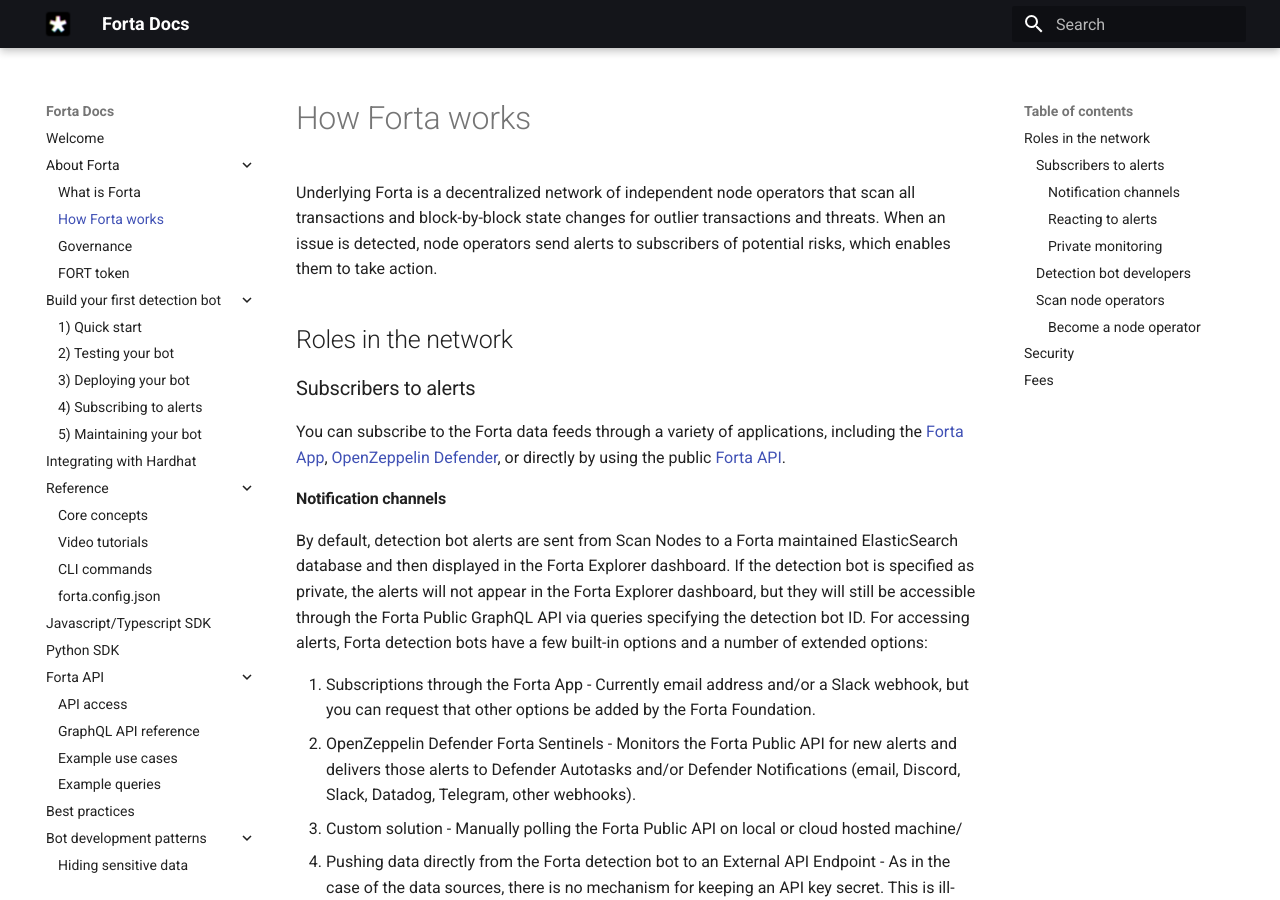
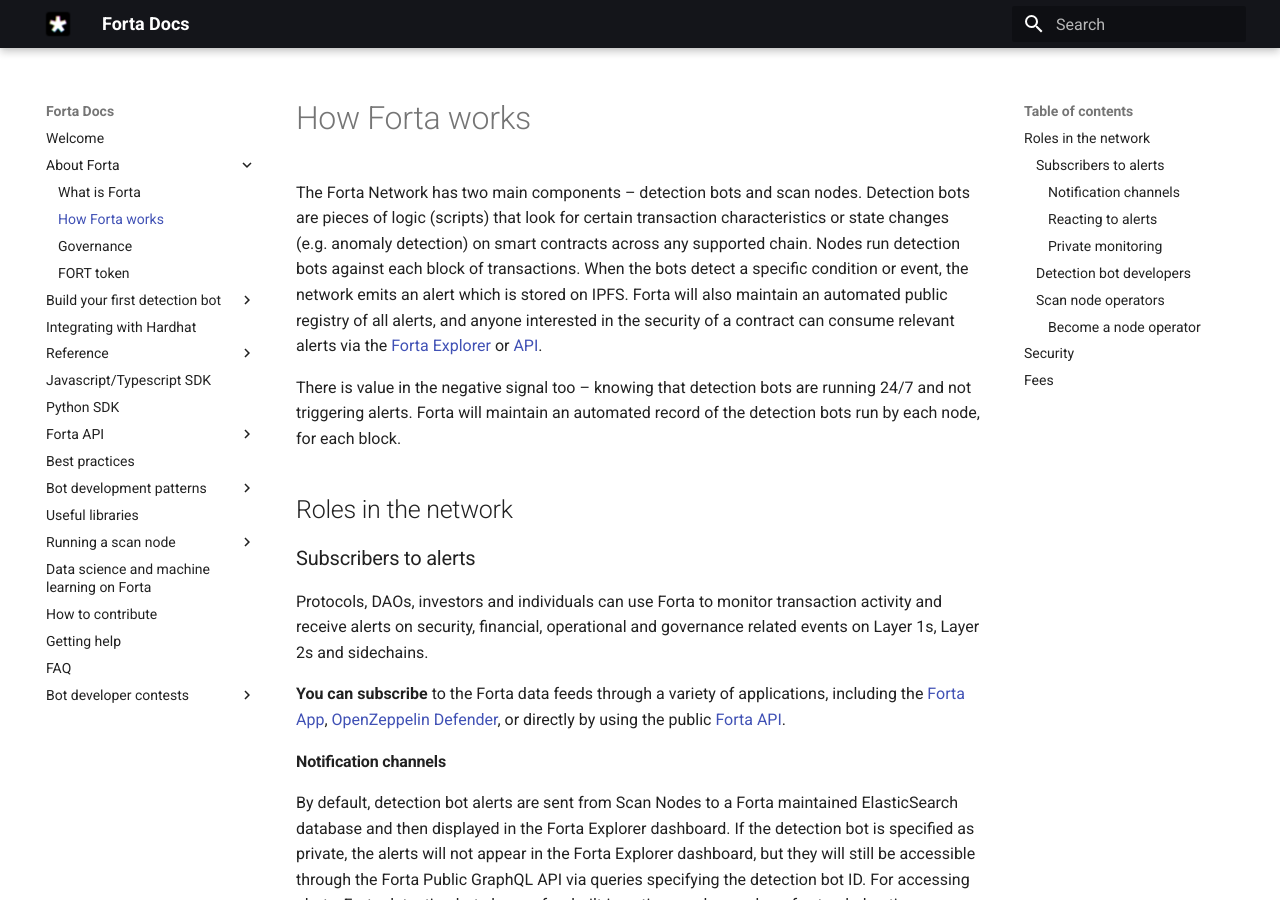
Before and after one commit to forta-network/docs, an MkDocs documentation site: the page built from docs/how-forta-works.md, in a window 1280 px wide and 900 px high. Built offline with MkDocs 1.6.1 and Material for MkDocs 9.7.7, drawn with Linux system fonts in a browser that asks for light colours; some of the changed text lies outside the part shown.

Commit message:
incorporate feedback

```diff
--- a/docs/how-forta-works.md
+++ b/docs/how-forta-works.md
@@ -1,12 +1,16 @@
 # How Forta works
 
-Underlying Forta is a decentralized network of independent node operators that scan all transactions and block-by-block state changes for outlier transactions and threats. When an issue is detected, node operators send alerts to subscribers of potential risks, which enables them to take action.
+The Forta Network has two main components – detection bots and scan nodes. Detection bots are pieces of logic (scripts) that look for certain transaction characteristics or state changes (e.g. anomaly detection) on smart contracts across any supported chain. Nodes run detection bots against each block of transactions. When the bots detect a specific condition or event, the network emits an alert which is stored on IPFS. Forta will also maintain an automated public registry of all alerts, and anyone interested in the security of a contract can consume relevant alerts via the [Forta Explorer](https://explorer.forta.network/) or [API](api.md).
+
+There is value in the negative signal too – knowing that detection bots are running 24/7 and not triggering alerts. Forta will maintain an automated record of the detection bots run by each node, for each block.
 
 ## Roles in the network
 
 ### Subscribers to alerts
 
-You can subscribe to the Forta data feeds through a variety of applications, including the [Forta App](https://app.forta.network/), [OpenZeppelin Defender](https://openzeppelin.com/defender/), or directly by using the public [Forta API](https://www.youtube.com/watch?v=xkxS7d2i5ms).
+Protocols, DAOs, investors and individuals can use Forta to monitor transaction activity and receive alerts on security, financial, operational and governance related events on Layer 1s, Layer 2s and sidechains.
+
+**You can subscribe** to the Forta data feeds through a variety of applications, including the [Forta App](https://app.forta.network/), [OpenZeppelin Defender](https://openzeppelin.com/defender/), or directly by using the public [Forta API](https://www.youtube.com/watch?v=xkxS7d2i5ms).
 
 #### Notification channels
 
@@ -27,11 +31,15 @@
 
 ### Detection bot developers
 
+The vehicles for monitoring smart contracts on Forta are called detection bots – virtual security cameras that broadcast a public feed. Any developer can write and publish a detection bot on the Forta network, and anyone can subscribe to a bot and receive its alerts. The more detection bots running on Forta, the safer Web3 becomes.
+
 **You can develop** and deploy your own detection bots on Forta using the [SDK](https://docs.forta.network/en/latest/quickstart/). There are many [templates](https://github.com/arbitraryexecution/forta-agent-templates) and [examples](https://github.com/forta-protocol/forta-agent-examples) you can work from. There are also a growing number of development teams who you can hire to develop Forta bots for your project (visit the [Bot Development Marketplace](https://www.notion.so/forta/Agent-Development-Marketplace-f8584bee618746319e9615f7a045df37) or contact the Forta Foundation at [info@forta.org](mailto:info@forta.org) for more information).
 
 If you are an independent dev that wants to develop detection bots, you can visit Forta’s [Bot Development Marketplace](https://forta.notion.site/Agent-Development-Marketplace-f8584bee618746319e9615f7a045df37) to discover RFPs, apply for Grants or participate in Forta Development Contests, which are announced in the [Forta Discord](https://discord.com/invite/KACdTEutQq).
 
 ### Scan node operators
+
+Scan node operators run the detection bots that Forta’s work assigner directs to them, against each block of transactions. When the bots detect a specific condition or event, the network emits an alert which is stored on IPFS.
 
 #### Become a node operator
 
--- a/mkdocs.yml
+++ b/mkdocs.yml
@@ -35,14 +35,14 @@
       - Querying other chains: querying-chains.md
       - Error monitoring: error-monitoring.md
       - Advanced testing: advanced-testing.md
+  - Useful libraries: useful-libraries.md
   - Running a scan node:
       - Quickstart: scanner-quickstart.md
       - Scan node SLA API: sla-api.md
   - Data science and machine learning on Forta: ds-and-ml.md
+  - How to contribute: contributing.md
   - Getting help: help.md
   - FAQ: faq.md
-  - How to contribute: contributing.md
-  - Useful libraries: useful-libraries.md
   - Bot developer contests:
       - Compound Contest (10/20/2021): contest1-compound.md
       - Aave Contest (11/3/2021): contest2-aave.md
@@ -59,8 +59,8 @@
   logo: forta-logo.png
   favicon: forta-logo.png
   features:
-    - navigation.expand
     - navigation.instant
+    - navigation.top
 
 markdown_extensions:
   - admonition
```
Also changed, not shown: docs/index.md (+18 -18 lines), docs/what-is-forta.md (+6 -0 lines).
